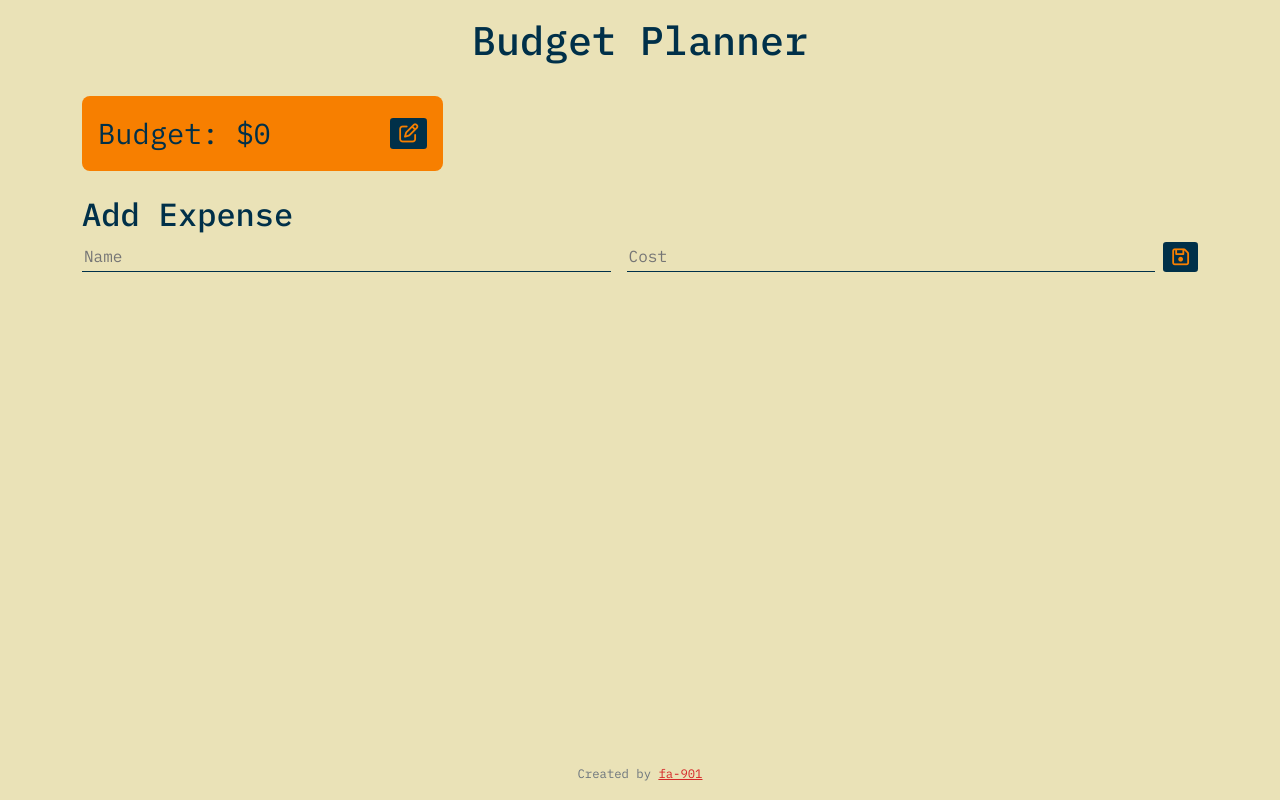
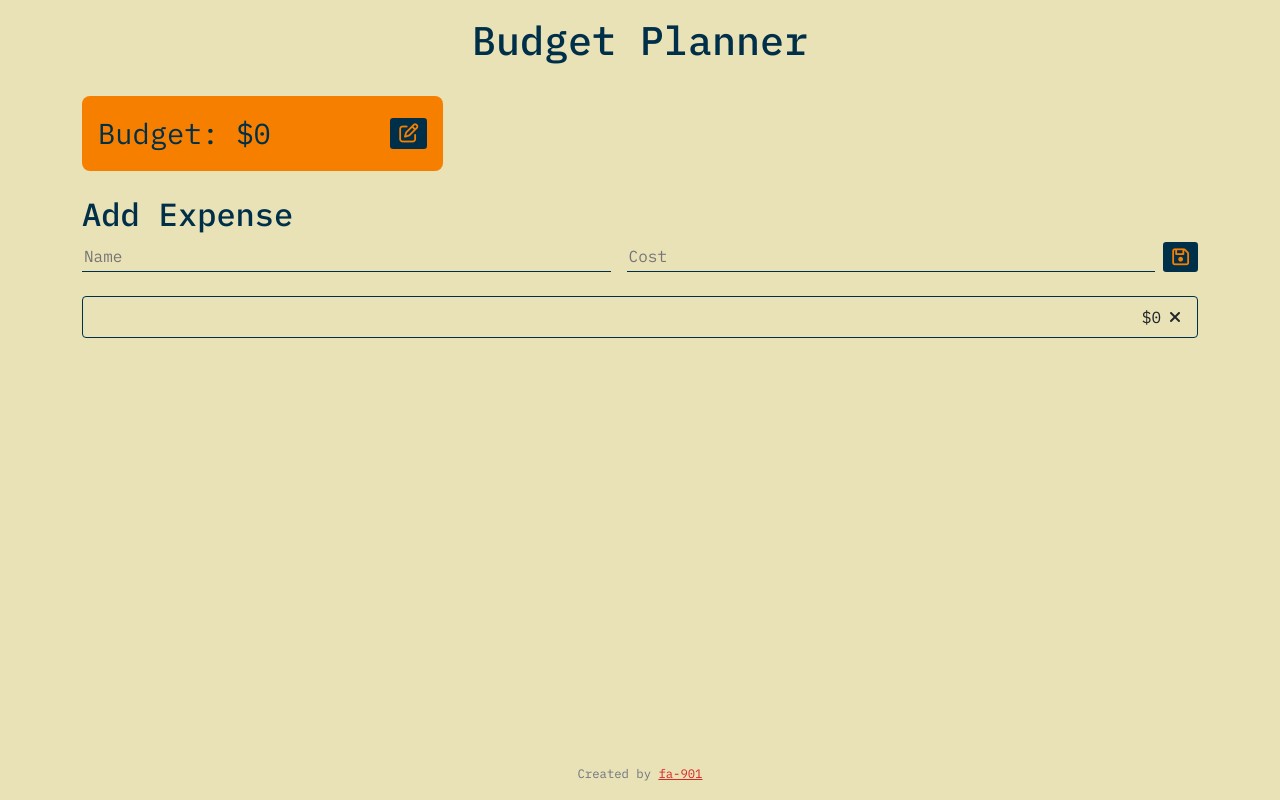
Before and after one commit to fa-901/budget-tracker, a React (Create React App) app: page / in a window 1280 px wide. Both pictures are taken after a click on the button 1180 px from the left and 256 px from the top of the page. Built offline with nearby package versions, Linux system fonts and the light colour scheme.

Commit message:
add list component

```diff
--- a/src/App.js
+++ b/src/App.js
@@ -1,6 +1,7 @@
 import './styles/styles.scss';
 import Budget from './components/Budget';
 import ExpenseForm from './components/ExpenseForm';
+import List from './components/List';
 
 function App() {
 	return (
@@ -20,6 +21,7 @@ function App() {
 				</div>
 			</div>
 			<ExpenseForm />
+			<List />
 			<div className="text-center mt-auto form-text text-muted">
 				<small>Created by <a className='text-r' href="https://github.com/fa-901" rel='noopener noreferrer' target="_blank">fa-901</a></small>
 			</div>
--- a/src/components/List/index.js
+++ b/src/components/List/index.js
@@ -0,0 +1,26 @@
+import { useDispatch, useSelector } from 'react-redux'
+import { getList } from './ListReducer';
+
+
+export default function ExpenseList(props) {
+    const dispatch = useDispatch();
+    const list = useSelector(getList);
+
+    let display = list.map((e, i) => {
+        return (
+            <li key={i} className="list-group-item d-flex">
+                <span>{e.name}</span>
+                <span className='ms-auto'>
+                    ${e.value}
+                    <span className='ms-2 fs-6 fas fa-times c-pointer'></span>
+                </span>
+            </li>
+        )
+    });
+
+    return (
+        <ul className='list-group'>
+            {display}
+        </ul>
+    )
+}
--- a/src/styles/styles.scss
+++ b/src/styles/styles.scss
@@ -41,6 +41,11 @@ input[type=text], input[type=number] {
     border-bottom: $prussian-blue 1px solid;
     color: $prussian-blue;
     background-color: transparent;
+}
+
+.list-group-item {
+    background-color: $lemon-meringue;
+    border: $prussian-blue 1px solid;
 }
 
 .txt-input:focus {
@@ -87,3 +92,7 @@ button {
         box-shadow: 0 0 0 0.1rem lighten(black, 50%);
     }
 }
+
+.c-pointer {
+    cursor: pointer;
+}
```
